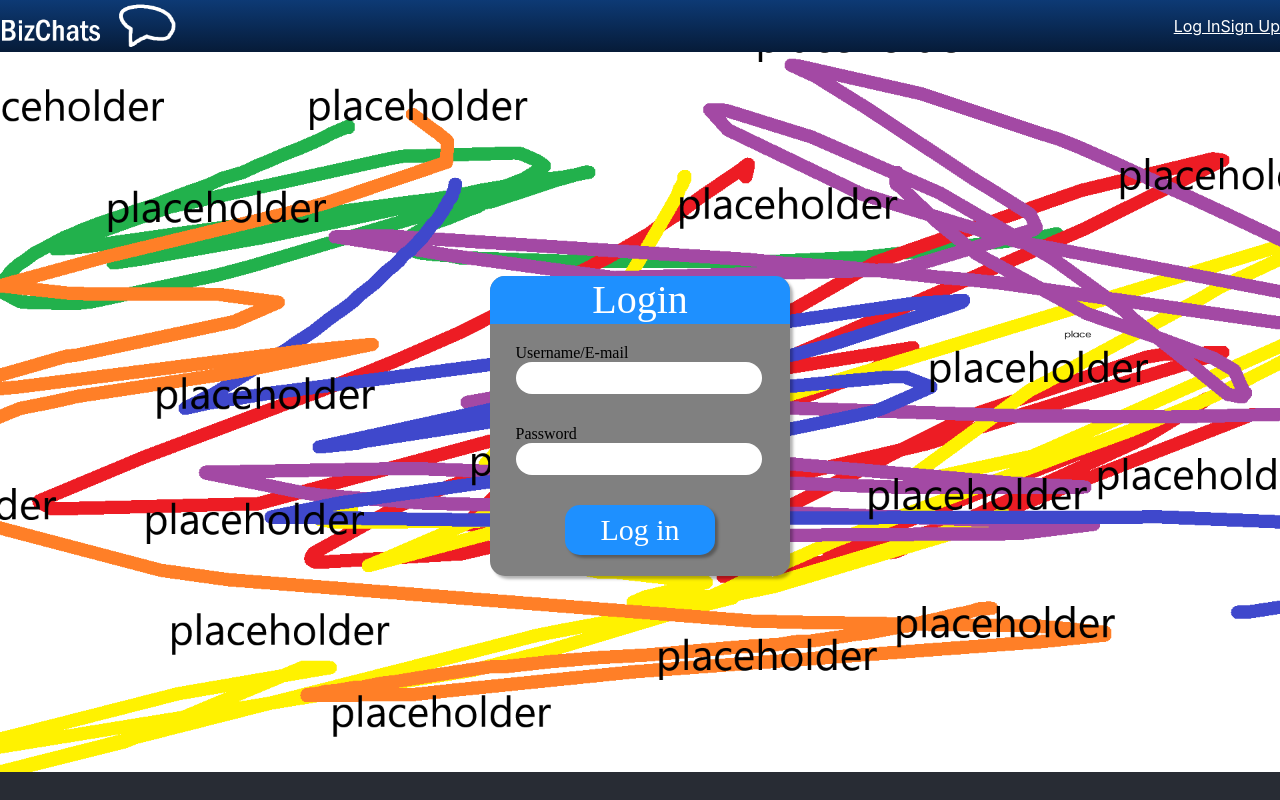
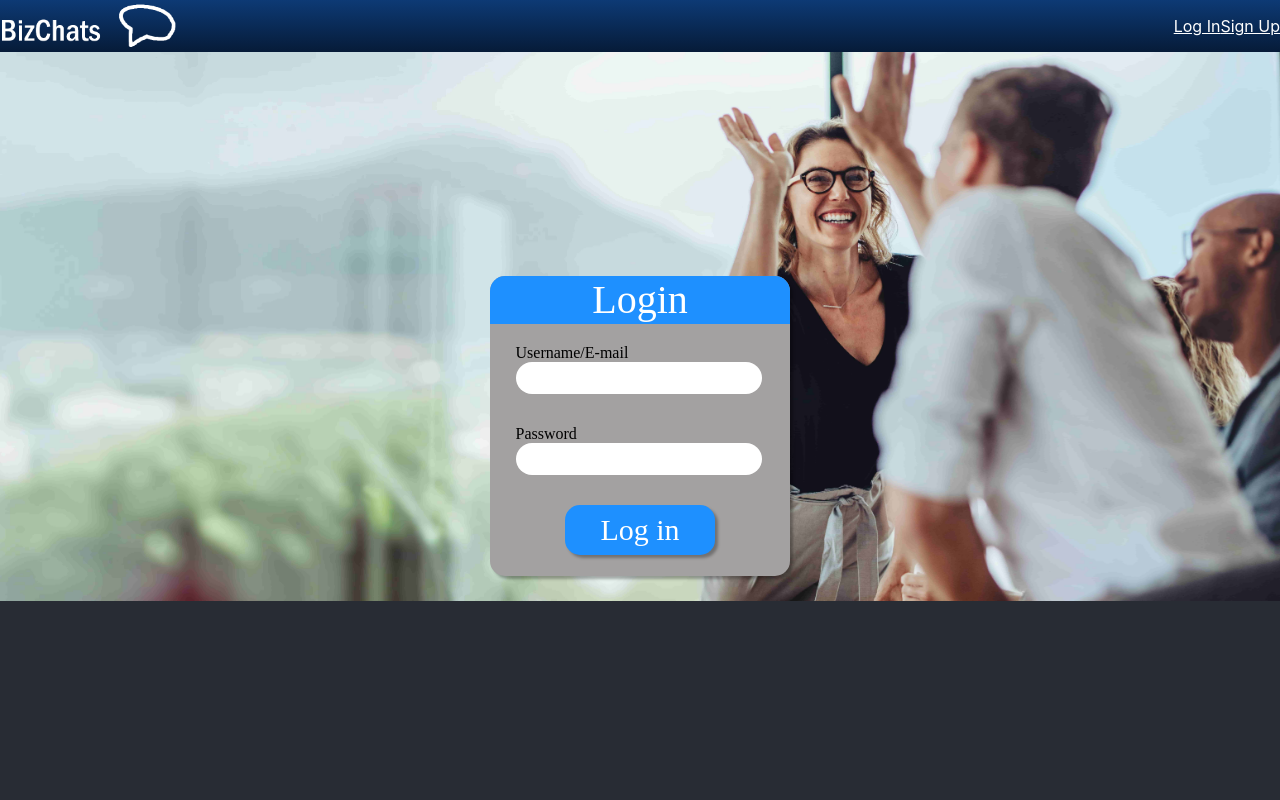
Before and after one commit to MilanTheMan/Bizchats, a React (Create React App) app in the folder frontend/: page /login in a window 1280 px wide. Built offline with nearby package versions, Linux system fonts and the light colour scheme.

Commit message:
Added image for signup/login

```diff
--- a/frontend/src/components/login_and_signup/style.css
+++ b/frontend/src/components/login_and_signup/style.css
@@ -4,7 +4,7 @@
     justify-content: center;
     height: calc(100vh - 53px);
 
-    background-image: url("../../img/placeholder.png");
+    background-image: url("../../img/ShutterStock.jpg");
     background-repeat: no-repeat;
     background-size: 100%, 100%;
 
@@ -12,7 +12,7 @@
     #login_box, #signup_box {
         width: 300px;
         height: 300px;
-        background-color: gray;
+        background-color: rgb(163, 161, 161);
         display: flex;
         flex-direction: column;
 
```
Also changed, not shown: frontend/src/img/ShutterStock.jpg (added).
